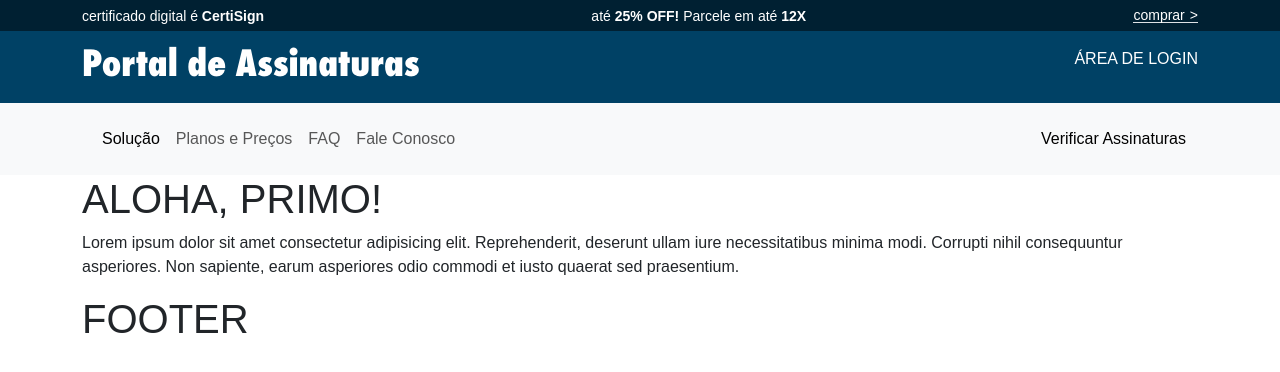
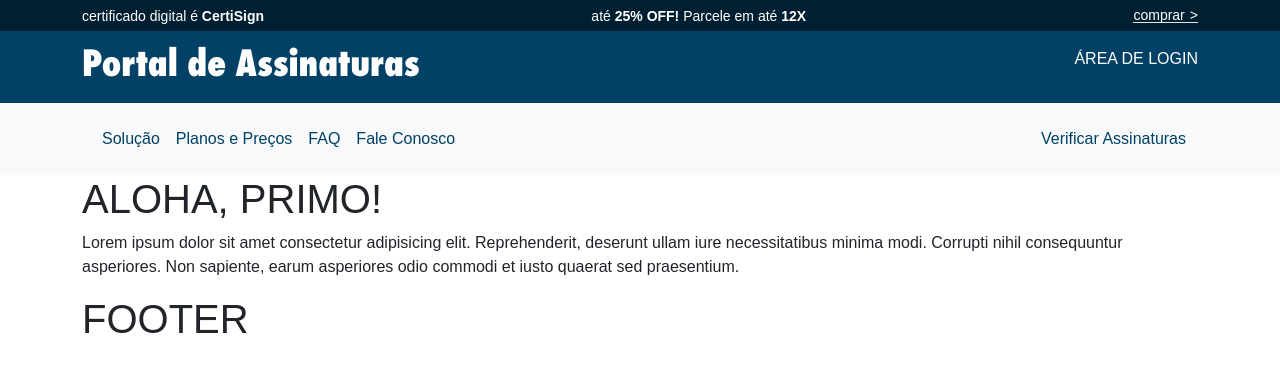
Before and after one commit to eduruiz333/new-pda-pilot, a plain HTML site: page index.html in a window 1280 px wide. Drawn offline with Linux system fonts and the light colour scheme; a web font is replaced by a local one.

Commit message:
aplica cores de texto no menu

```diff
--- a/assets/sass/_header.scss
+++ b/assets/sass/_header.scss
@@ -37,6 +37,12 @@
                 font-family: $futuraPTCondExtraBold;
                 font-size: $px-30;
             }
+        }
+
+        .navbar {
+
+            .nav-link {
+                color: $blue-004165;
             }
 
             // Customização do menu hamburger
@@ -100,6 +106,8 @@
                     }
                 }
             }
+        }
+
 
 
     }
```
Also changed, not shown: assets/css/style.css, assets/css/style.min.css. Lines whose indentation alone changed are shown as unchanged.
